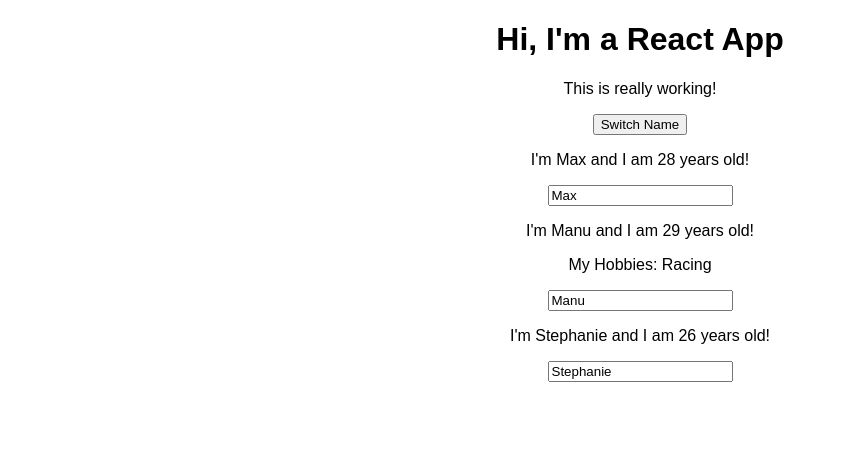
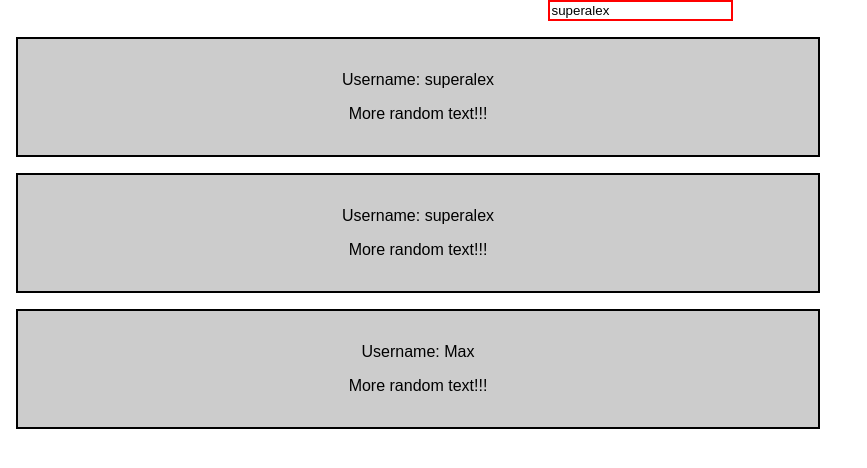
Before and after one commit to eyyalexx/Burger-Builder-React-Porject, a React (Create React App) app in the folder burger-builder/: page / in a window 1280 px wide. Shown: the top 468 px of the page, without its empty margins (0-867 px from the left). Built offline with nearby package versions, Linux system fonts and the light colour scheme.

Commit message:
Practise with Components Styling, and Inputs

```diff
--- a/burger-builder/src/App.js
+++ b/burger-builder/src/App.js
@@ -2,15 +2,27 @@
 import './App.css';
 import Person from './Person/Person';
 
+import UserInput from './UserInput/UserInput';
+import UserOutput from './UserOutput/UserOutput';
+
+
 class App extends Component {
+  // state = {
+  //   persons: [
+  //     { name: 'Max', age: 28 },
+  //     { name: 'Manu', age: 29 },
+  //     { name: 'Stephanie', age: 26 }
+  //   ],
+  //   otherState: 'some other value'
+  // };
+
   state = {
-    persons: [
-      { name: 'Max', age: 28 },
-      { name: 'Manu', age: 29 },
-      { name: 'Stephanie', age: 26 }
-    ],
-    otherState: 'some other value'
-  };
+    username: 'superalex'
+  }
+
+  usernameChangedHandler = (event) => {
+    this.setState({username: event.target.value})
+  }
 
   switchNameHandler = (newName) => {
     // console.log('Was clicked!');
@@ -35,11 +47,33 @@
   }
 
   render() {
+
+    const style = {
+      backgroundColor: "white",
+      font: 'inherit',
+      border: '1px solid blue',
+      padding: '8px',
+      cursor: 'pointer'
+    };
+
     return (
+
+
       <div className="App">
-        <h1>Hi, I'm a React App</h1>
+
+      <UserInput
+      changed={this.usernameChangedHandler}
+      currentName={this.state.username}
+      />
+      <UserOutput userName={this.state.username}/>
+      <UserOutput userName={this.state.username}/>
+      <UserOutput userName="Max"/>
+
+        {/* <h1>Hi, I'm a React App</h1>
         <p>This is really working!</p>
-        <button onClick={() =>  this.switchNameHandler('Joe!!!')}>Switch Name</button>
+        <button
+          style={style}
+          onClick={() =>  this.switchNameHandler('Joe!!!')}>Switch Name</button>
         <Person
           name={this.state.persons[0].name}
           age={this.state.persons[0].age}
@@ -54,7 +88,7 @@
         <Person
           name={this.state.persons[2].name}
           age={this.state.persons[2].age}
-        />
+        /> */}
       </div>
     );
     // return React.createElement('div', {className: 'App'}, React.createElement('h1', null, 'Does this work now?'));
--- /dev/null
+++ b/burger-builder/src/Person/Person.css
@@ -0,0 +1,8 @@
+.Person {
+    width: 60%;
+    margin: 16px auto;
+    border: 1px solid #eee;
+    box-shadow: 0 2px 3px #ccc;
+    padding: 16px;
+    text-align: center;
+}
--- a/burger-builder/src/Person/Person.js
+++ b/burger-builder/src/Person/Person.js
@@ -1,8 +1,9 @@
 import React from 'react';
+import './Person.css';
 
 const person = ( props ) => {
     return (
-    <div>
+    <div className="Person">
         <p onClick={props.click}>I'm {props.name} and I am {props.age} years old!</p>
         <p>{props.children}</p>
         <input type ="text" onChange={props.changed} value ={props.name}/>
--- /dev/null
+++ b/burger-builder/src/UserInput/UserInput.js
@@ -0,0 +1,16 @@
+import React from 'react';
+
+
+const userInput = ( props) => {
+
+    const inputStyle = {
+        border: '2px solid red'
+    };
+
+    return <input type="text" onChange={props.changed}
+    style={inputStyle}
+    value={props.currentName}/>;
+
+};
+
+export default userInput;
--- /dev/null
+++ b/burger-builder/src/UserOutput/UserOutput.css
@@ -0,0 +1,8 @@
+.UserOutput {
+    width: 60%;
+    padding: 16px;
+    margin: 16px;
+    border: 2px solid black;
+    background-color: #ccc;
+    text-align: center;
+}
--- /dev/null
+++ b/burger-builder/src/UserOutput/UserOutput.js
@@ -0,0 +1,16 @@
+import React from 'react';
+import './UserOutput.css';
+
+
+const userOutput = ( props ) => {
+
+    return(
+        <div className="UserOutput">
+            <p>Username: {props.userName}</p>
+            <p>More random text!!!</p>
+        </div>
+    );
+
+}
+
+export default userOutput;
```
